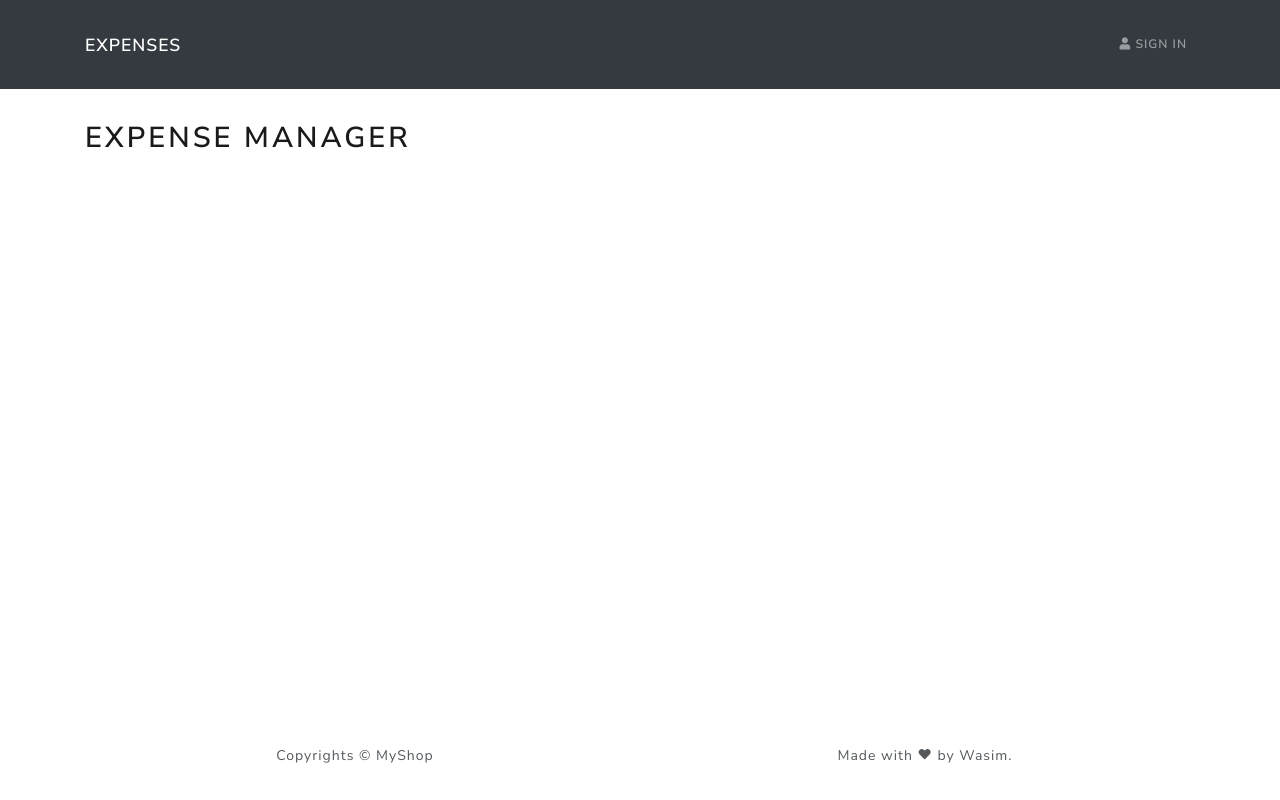
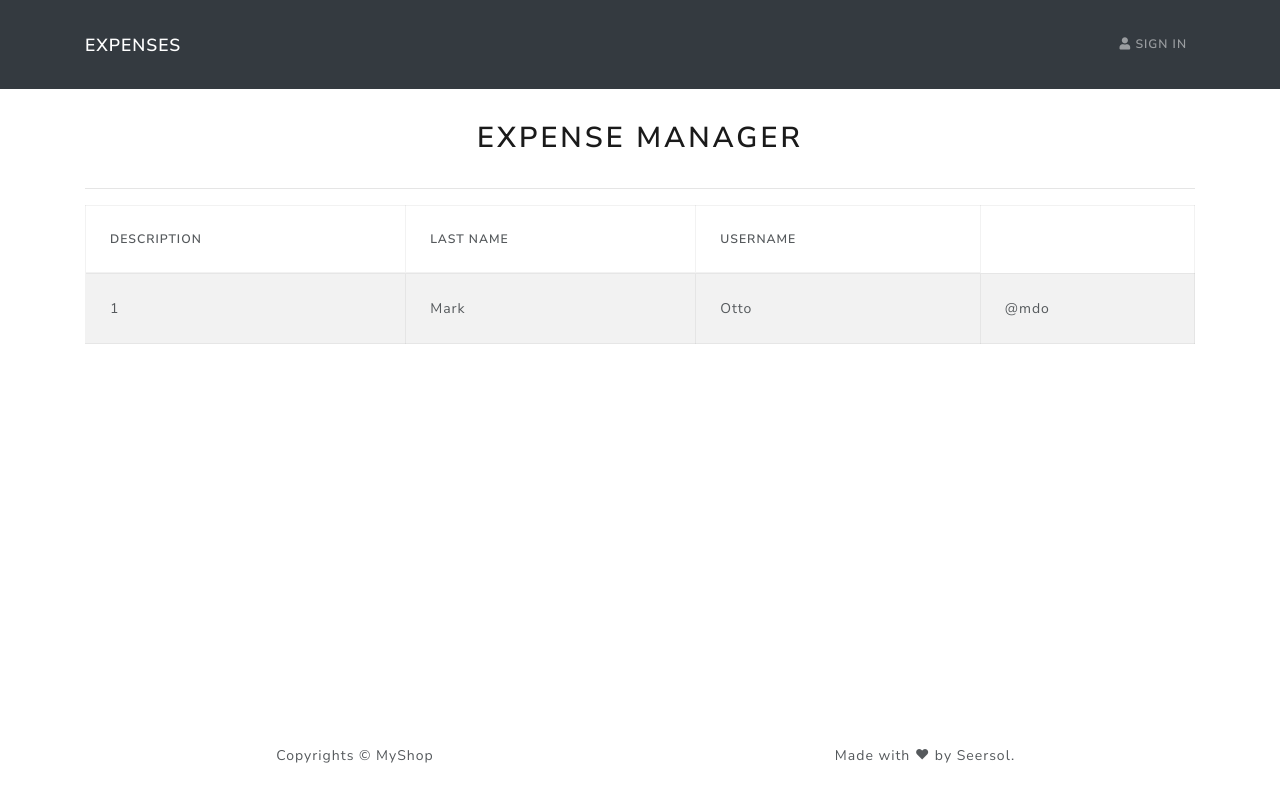
Before and after one commit to wasim93/seersol-expense-app, a React (Create React App) app in the folder frontend/: page / in a window 1280 px wide. Built offline with nearby package versions, Linux system fonts and the light colour scheme.

Commit message:
Implemented React Router & Added(HomeScreen & Expense) Components.

```diff
--- a/frontend/Entries.js
+++ b/frontend/expenses.js
@@ -1,4 +1,4 @@
-const transactions = [
+const entries = [
   {
     title: 'lunch',
     amount: 100,
@@ -36,4 +36,4 @@ const transactions = [
   },
 ];
 
-export default transactions;
+export default entries;
--- a/frontend/package.json
+++ b/frontend/package.json
@@ -9,6 +9,8 @@
     "react": "^17.0.1",
     "react-bootstrap": "^1.4.0",
     "react-dom": "^17.0.1",
+    "react-router-bootstrap": "^0.25.0",
+    "react-router-dom": "^5.2.0",
     "react-scripts": "4.0.1",
     "web-vitals": "^0.2.4"
   },
--- a/frontend/src/App.js
+++ b/frontend/src/App.js
@@ -1,19 +1,23 @@
 import React from 'react';
 import { Container } from 'react-bootstrap';
+import { BrowserRouter as Router, Route } from 'react-router-dom';
+import Header from './components/Header';
 import Footer from './components/Footer';
-import Header from './components/Header';
+import HomeScreen from './screens/HomeScreen';
 
 function App() {
   return (
-    <>
+    <Router>
       <Header />
       <main className='py-3'>
         <Container>
-          <h1>Expense Manager</h1>
+          <h1 className='text-center'>Expense Manager</h1>
+          <hr />
+          <Route path='/' component={HomeScreen} exact />
         </Container>
       </main>
       <Footer />
-    </>
+    </Router>
   );
 }
 
--- /dev/null
+++ b/frontend/src/components/Expense.js
@@ -0,0 +1,28 @@
+import React from 'react';
+import { Table } from 'react-bootstrap';
+
+const Expense = () => {
+  return (
+    <div>
+      <Table striped bordered hover>
+        <thead>
+          <tr>
+            <th>Description</th>
+            <th>Last Name</th>
+            <th>Username</th>
+          </tr>
+        </thead>
+        <tbody>
+          <tr>
+            <td>1</td>
+            <td>Mark</td>
+            <td>Otto</td>
+            <td>@mdo</td>
+          </tr>
+        </tbody>
+      </Table>
+    </div>
+  );
+};
+
+export default Expense;
--- a/frontend/src/components/Footer.js
+++ b/frontend/src/components/Footer.js
@@ -7,7 +7,7 @@ const Footer = () => {
       <Container>
         <Row>
           <Col className='text-center py-3 '>Copyrights &copy; MyShop</Col>
-          <Col className='text-center py-3 '>Made with ❤ by Wasim.</Col>
+          <Col className='text-center py-3 '>Made with ❤ by Seersol.</Col>
         </Row>
       </Container>
     </footer>
--- /dev/null
+++ b/frontend/src/screens/HomeScreen.js
@@ -0,0 +1,12 @@
+import React from 'react';
+import Expense from '../components/Expense';
+
+const HomeScreen = () => {
+  return (
+    <>
+      <Expense />
+    </>
+  );
+};
+
+export default HomeScreen;
```
Also changed, not shown: 2 other files (tests, documents, lock files or other folders).
